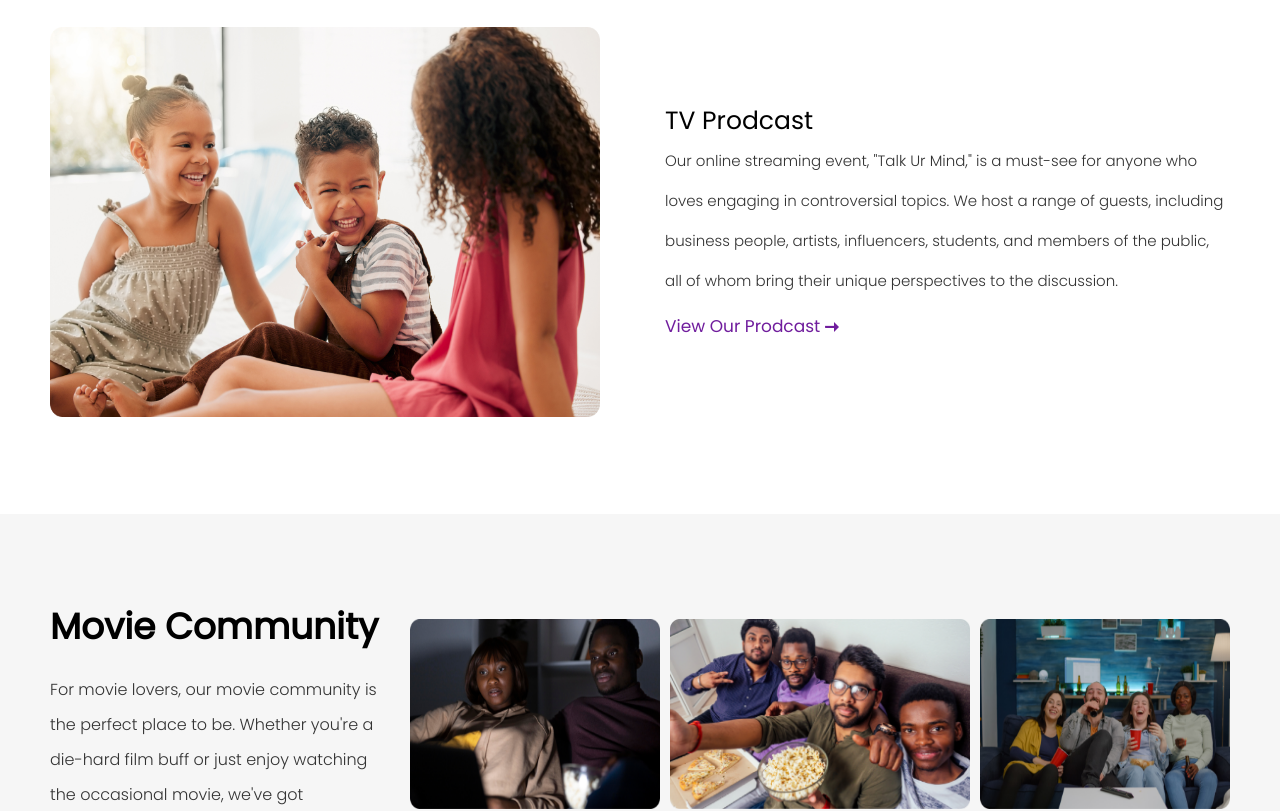
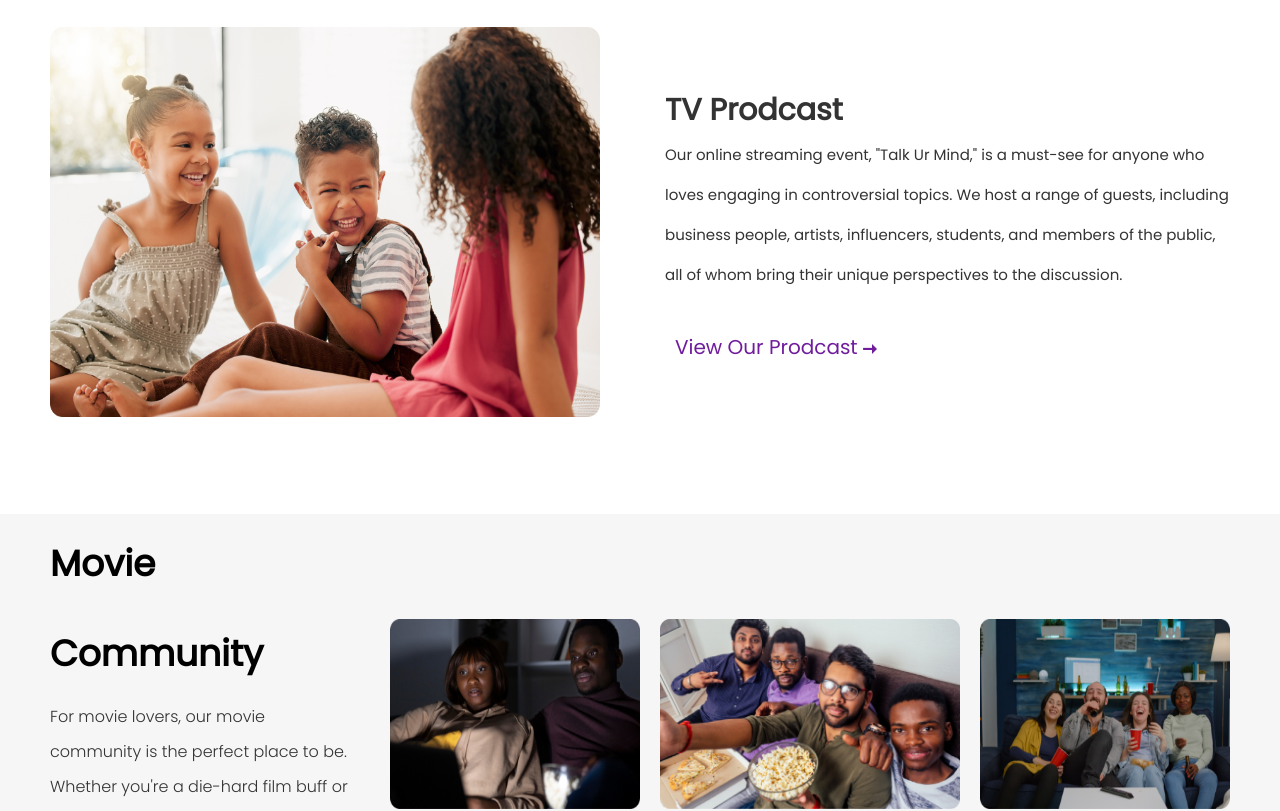
Before and after one commit to Star-ddog/closesellers-project, a React (Create React App) app: page /closesellerTv in a window 1280 px wide. Shown: the part 1640-2451 px from the top of the page. Built offline with nearby package versions, Linux system fonts and the light colour scheme.

Commit message:
first commit

```diff
--- a/src/components/Footer.js
+++ b/src/components/Footer.js
@@ -29,9 +29,9 @@ const Footer = () => {
     Our mission is to help businesses of all sizes grow their customer base by creating compelling promotional ads on all social media platforms.
     </p>
     <div className="social-icon">
-      <img src={fb} alt="" data-aos="zoom-in"/>
-      <img src={tw} alt="" data-aos="zoom-in"/>
-      <img src={ig} alt="" data-aos="zoom-in"/>
+      <img src={fb} alt="" />
+      <img src={tw} alt="" />
+      <img src={ig} alt="" />
     </div>
 
         </div>
@@ -41,7 +41,7 @@ const Footer = () => {
             <li  data-aos="fade-up"><a href="" className='home-color' >Home</a></li>
             <li  data-aos="fade-up"><a href="" >About Us</a></li>
             <li  data-aos="fade-up"><a href=""   >Company</a></li>
-           <li  data-aos="zoom-in"> <a href="">Career</a></li>
+           <li > <a href="">Career</a></li>
             <li><a href="" >Partner with us</a></li>
           </ul>
           <ul>
--- a/src/pages/ClosesellerTv.js
+++ b/src/pages/ClosesellerTv.js
@@ -50,7 +50,9 @@ const ClosesellerTv = () => {
                             <div className="detial-1">
                             <span>TV Prodcast</span>
                             <p data-aos="fade-up" data-aos-anchor-placement="center-bottom">Our online streaming event, "Talk Ur Mind," is a must-see for anyone who loves engaging in controversial topics. We host a range of guests, including business people, artists, influencers, students, and members of the public, all of whom bring their unique perspectives to the discussion.</p>
-                            <a href="">View Our Prodcast <img src={arrow} alt="" /></a>
+                            <div className="prodacst-but">
+                           <a href="">View Our Prodcast <img src={arrow} alt="" /></a>
+                           </div>
                             </div>
 
                             <div className="detial-img"  data-aos="zoom-out-down">
@@ -65,7 +67,9 @@ const ClosesellerTv = () => {
                             <div className="detial-1">
                             <span data-aos="fade-up"> TV Prodcast</span>
                             <p data-aos="fade-up">Our online streaming event, "Talk Ur Mind," is a must-see for anyone who loves engaging in controversial topics. We host a range of guests, including business people, artists, influencers, students, and members of the public, all of whom bring their unique perspectives to the discussion.</p>
-                            <a href="">View Our Prodcast <img src={arrow} alt="" /></a>
+                           <div className="prodacst-but">
+                           <a href="">View Our Prodcast <img src={arrow} alt="" /></a>
+                           </div>
                             </div>
 
                         </div>
--- a/src/pages/closesellerprint.css
+++ b/src/pages/closesellerprint.css
@@ -190,7 +190,7 @@ flex-direction: column;
 align-items: center;
 justify-content: center;
 text-align: center;
-padding: 50px;
+ padding: 50px 100px;
 gap: 30px;
 }
 .mail span{
@@ -203,18 +203,14 @@ color: #FFFFFF;
 
 }
 .mail a{
-    background: #FB7E00;
-    border-radius: 10px;
-    padding: 16px 30px;
-    text-decoration: none;
-    color: #FFFFFF;
-    width: 261px;
-    height: 72px;
-    display: flex;
-    text-align: center;
-    align-items: center;
-    justify-content: center;
-}
+
+  }
+  .mail a:hover{
+    background: white;
+    color: #701D9D;
+    border-bottom: 5px solid wheat;
+    font-weight: 600;
+  }
 
 /* END MAIL AREA............. */
 
--- a/src/pages/closesellertv.css
+++ b/src/pages/closesellertv.css
@@ -81,23 +81,35 @@ padding: 50px;
     height: 390px;
 }
 .detial-1 span{
-font-weight: 500;
-font-size: 25px;
-line-height: 40px;
-color: #000000;
+    font-weight: 700;
+    font-size: 30px;
+    line-height: 50px;
+    color: #333333;
 }
 .detial-1 p{
-    font-weight: 300;
-font-size: 15px;
-line-height: 40px;
-color: #333333;
+    font-weight: 400;
+    font-size: 15px;
+    line-height: 40px;
+    color: #333333;
 }
 .detial-1 a{
     text-decoration: none;
-    font-weight: 500;
-    font-size: 17px;
-    line-height: 50px;
-    color: #701D9D;
+  font-weight: 500;
+  font-size: 20px;
+  line-height: 40px;
+  color: #701D9D;
+  padding: 10px;
+
+  box-shadow: inset 0 0 0 0 #54b3d6;
+  transition: color .3s ease-in-out, box-shadow .3s ease-in-out;
+}
+.detial-1 a:hover{
+    box-shadow: inset 230px 0 0 0 black;
+    color: white;
+
+}
+.prodacst-but{
+    margin-top: 2rem;
 }
 /* END SOCIAL ACTIVITIES................. */
 
@@ -137,7 +149,12 @@ color: #333333;
 .movie-img{
     flex: 2;
     display: flex;
-    gap: 10px;
+    gap: 20px;
+
+}
+.movie-img img:hover{
+      box-shadow: var(--box-shadow);
+    transform: scale(1.1);
 
 }
 .img-1 img{
--- a/src/pages/upbar.css
+++ b/src/pages/upbar.css
@@ -159,6 +159,9 @@
   border-radius: 40px;
   cursor: pointer;
   }
+  .boxx:hover{
+    box-shadow: 0px 10px 30px rgba(57, 56,61,0.205);
+  }
   .boxx .margin-topp{
     padding-top: 1.5rem;
   }
@@ -276,7 +279,9 @@
     color: #701D9D;
     border-bottom: 2px solid orange;
     font-size: 1rem;
+    font-weight: 600;
     padding: 10px 20px;
+    border-radius: 0;
 
 
   }
@@ -394,12 +399,12 @@
   align-items: center;
   justify-content: center;
   text-align: center;
-  padding: 50px 70px;
+  padding: 50px 100px;
   gap: 30px;
   }
   .mailss .mail-span{
   font-weight: 500;
-  font-size: 35px;
+  font-size: 30px;
   line-height: 50px;
   text-align: center;
   color: white;
--- a/src/pages/webservice.css
+++ b/src/pages/webservice.css
@@ -92,8 +92,8 @@ color: #16061F;
 /* start mail................ */
 
 .mail-section{
-    background: #701D9D;
-    padding: 20px 10px;
+    background: hsl(279, 69%, 36%);
+    padding: 20px 100px;
 }
 .mail{
     display: flex;
@@ -101,13 +101,12 @@ flex-direction: column;
 align-items: center;
 justify-content: center;
 text-align: center;
-padding: 50px;
 gap: 30px;
 }
 .mail span{
 font-style: normal;
 font-weight: 500;
-font-size: 30px;
+font-size: 25px;
 line-height: 60px;
 text-align: center;
 color: #FFFFFF;
```
